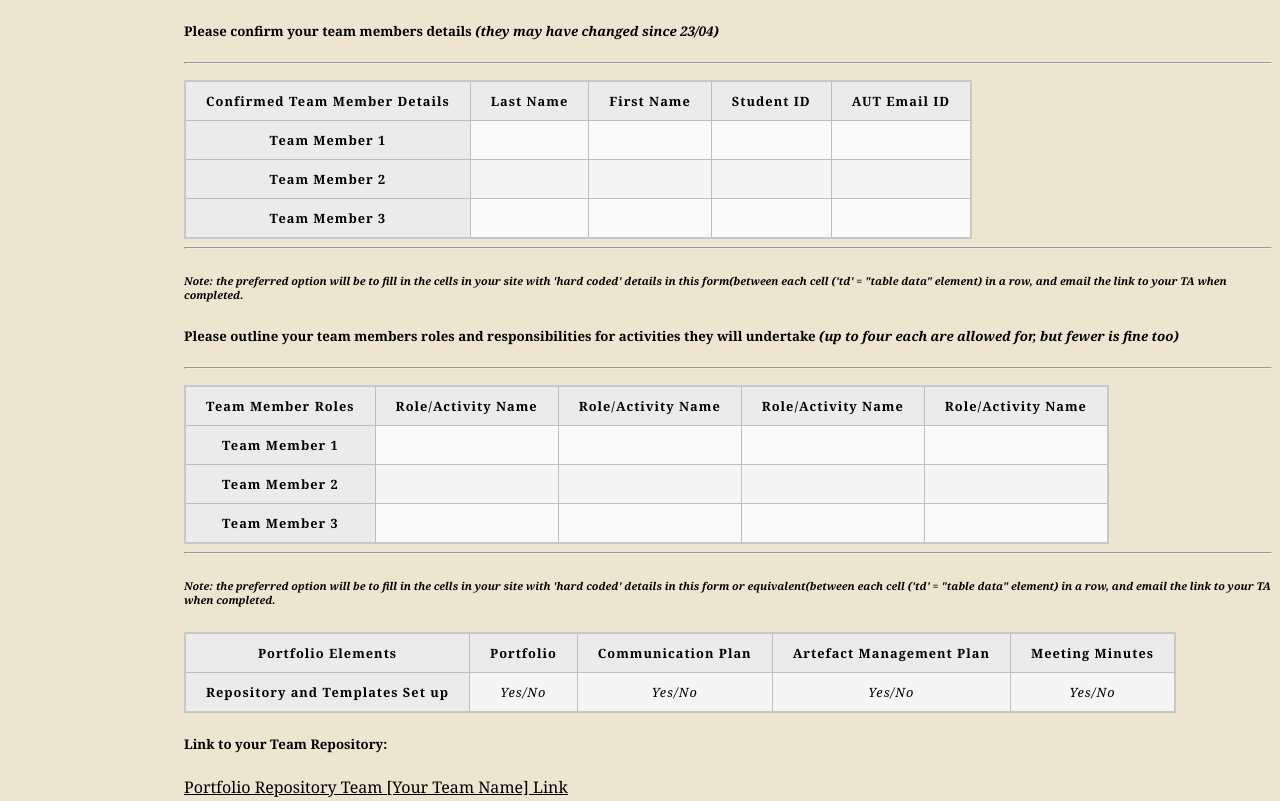
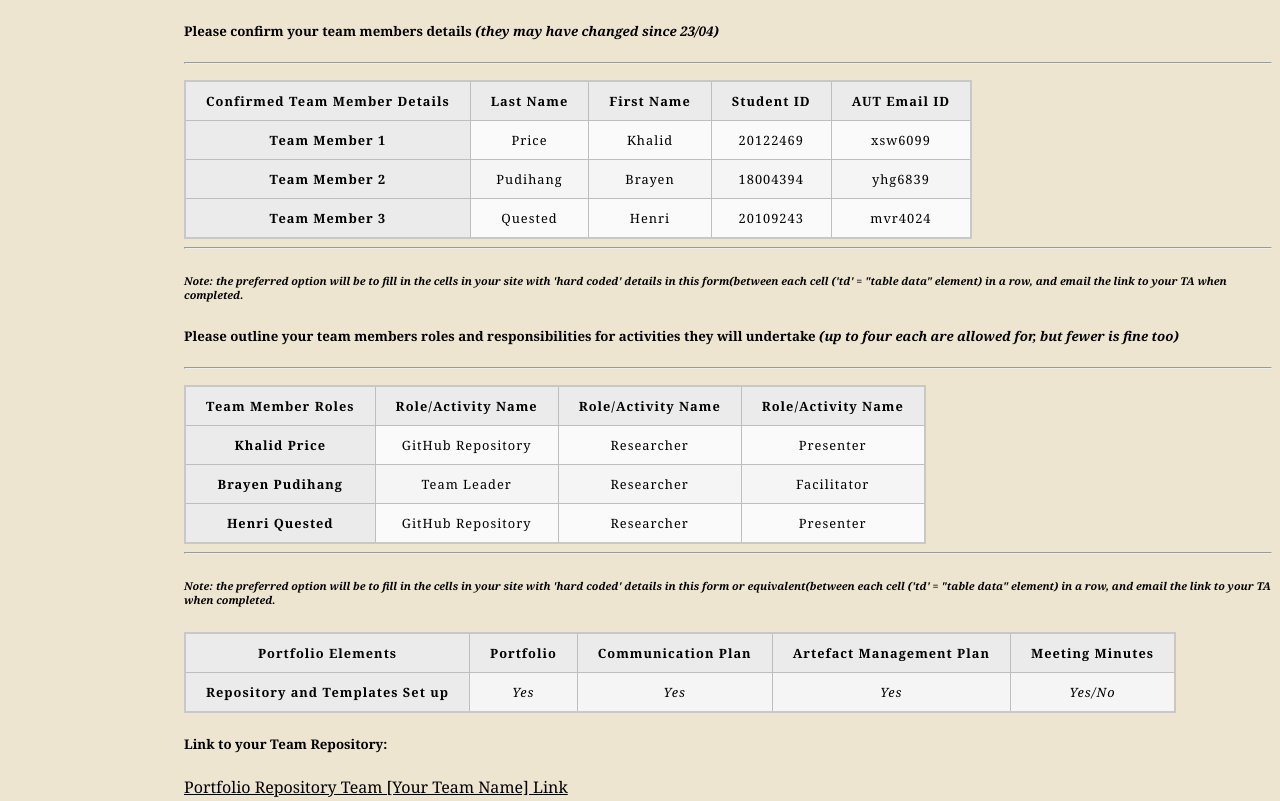
Before and after one commit to mvr4024/TEAM1406, a plain HTML site: page misc/proposal.html in a window 1280 px wide. Shown: the part 630-1431 px from the top of the page. Drawn offline with Linux system fonts and the light colour scheme.

Commit message:
General updating

```diff
--- a/misc/proposal.html
+++ b/misc/proposal.html
@@ -27,10 +27,10 @@
 
 <h4>Due Date:  Week 7 [28/04/2021]  lab session </h4><p><em>(Team coordinator to email Team Name and link to your TA)</em></p>
 
-<h4><p>Team name ____________________________________________________</p></h4>
+<h4><p>Team name: 1406</p></h4>
 
 
-<h4><p>Team Coordinator/Leader ______________________________________</p></h4>
+<h4><p>Team Coordinator/Leader: Brayen Pudihang</p></h4>
 
 <p><h5>This is the first stage of your team project, where you propose the chosen technology/topic which you will investigate.  This will then be approved or reviewed.</h5></p>
 
@@ -47,7 +47,7 @@
 <p align = "left"</p>
 		<tr>
 		<th scope="row">Topic-name</th>
-		<td> <em>Topic Name</em></td>
+		<td> <em>Artificial Intelligence</em></td>
 
    </tr>
 	</hr>
@@ -101,24 +101,24 @@
 
 	<p align = "left"</p>
 		<th scope="row">Team Member 1</th>
-		<td></td>
-		<td></td>
-        <td></td>
-		<td></td>
+		<td>Price</td>
+		<td>Khalid</td>
+        <td>20122469</td>
+		<td>xsw6099</td>
    </tr>
 	<p align = "left"</p>
 	<th scope="row">Team Member 2</th>
-        <td></td>
-		<td></td>
-        <td></td>
-		<td></td>
+        <td>Pudihang</td>
+		<td>Brayen</td>
+        <td>18004394</td>
+		<td>yhg6839</td>
 
     </tr>
 	<th scope="row">Team Member 3</th>
-        <td></td>
-		<td></td>
-        <td></td>
-		<td></td>
+        <td>Quested</td>
+		<td>Henri</td>
+        <td>20109243</td>
+		<td>mvr4024</td>
 
     </tr>
 
@@ -137,31 +137,27 @@
         <th scope="col" class="role1">Role/Activity Name</th>
 	    <th scope="col" class="role2">Role/Activity Name</th>
         <th scope="col" class="role3">Role/Activity Name</th>
-		<th scope="col" class="role4">Role/Activity Name</th>
     </tr>
 	<hr />
 	</p>
 
 	<p align = "left"</p>
-		<th scope="row">Team Member 1</th>
-		<td></td>
-		<td></td>
-        <td></td>
-		<td></td>
+		<th scope="row">Khalid Price</th>
+		<td>GitHub Repository</td>
+		<td>Researcher</td>
+        <td>Presenter</td>
    </tr>
 	<p align = "left"</p>
-	<th scope="row">Team Member 2</th>
-        <td></td>
-		<td></td>
-        <td></td>
-		<td></td>
+	<th scope="row">Brayen Pudihang</th>
+        <td>Team Leader</td>
+		<td>Researcher</td>
+        <td>Facilitator</td>
 
     </tr>
-	<th scope="row">Team Member 3</th>
-        <td></td>
-		<td></td>
-        <td></td>
-		<td></td>
+	<th scope="row">Henri Quested</th>
+        <td>GitHub Repository</td>
+		<td>Researcher</td>
+        <td>Presenter</td>
 
     </tr>
 
@@ -183,9 +179,9 @@
 <p align = "left"</p>
 		<tr>
 		<th scope="row">Repository and Templates Set up</th>
-		<td> <em>Yes/No</em></td>
-		<td> <em>Yes/No</em></td>
-		<td> <em>Yes/No</em></td>
+		<td> <em>Yes</em></td>
+		<td> <em>Yes</em></td>
+		<td> <em>Yes</em></td>
 		<td> <em>Yes/No</em></td>
    </tr>
 	</hr>
```
Also changed, not shown: misc/references.html (+6 -1 lines).
